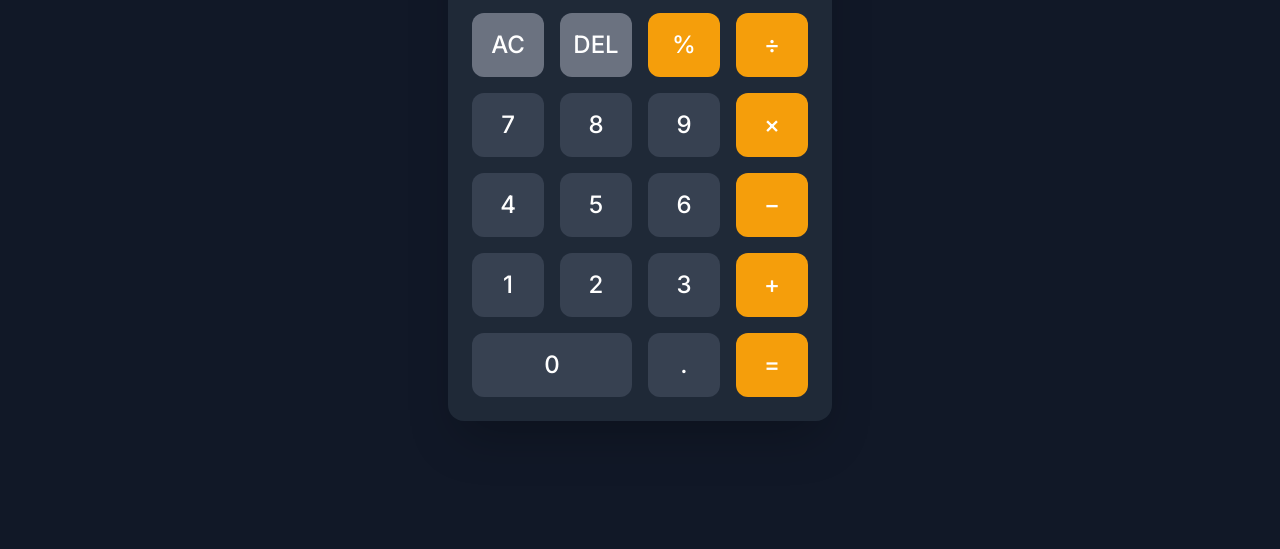
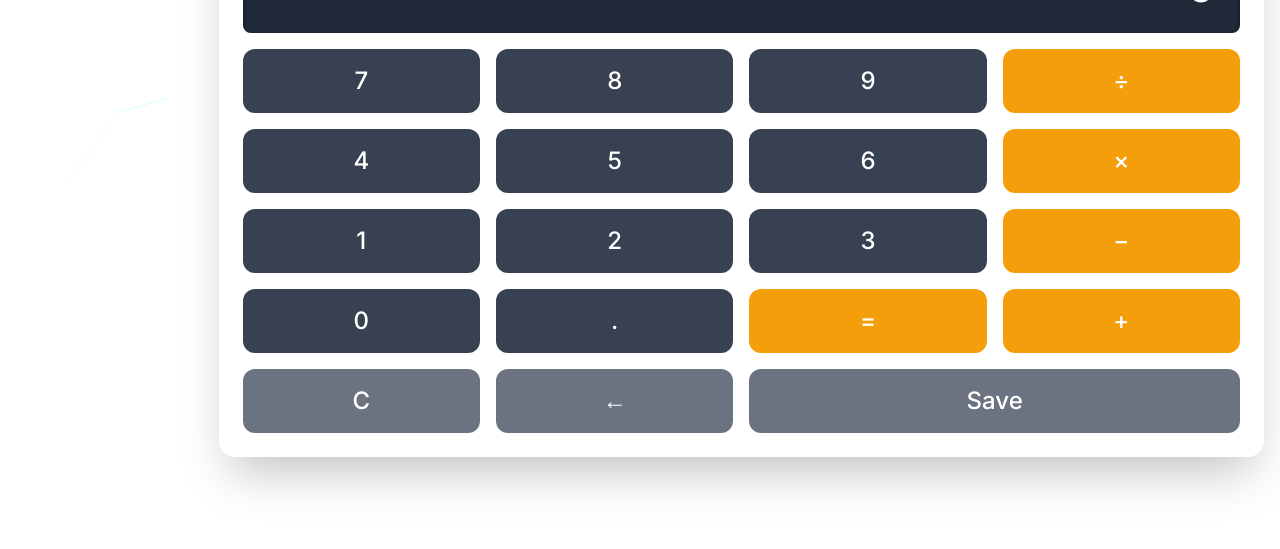
Before and after one commit to Anurag1742/CODSOFT, a plain HTML site: page CALCULATOR/index.html in a window 1280 px wide. Shown: the part 251-800 px from the top of the page. Drawn offline with nearby package versions, Linux system fonts and the light colour scheme.

Commit message:
Update index.html

```diff
--- a/CALCULATOR/index.html
+++ b/CALCULATOR/index.html
@@ -3,54 +3,110 @@
 <head>
     <meta charset="UTF-8">
     <meta name="viewport" content="width=device-width, initial-scale=1.0">
-    <title>Modern Calculator</title>
+    <title>Smart Calculator</title>
     <!-- Link to Tailwind CSS CDN -->
     <script src="https://cdn.tailwindcss.com"></script>
     <!-- Link to Google Fonts -->
     <link href="https://fonts.googleapis.com/css2?family=Inter:wght@400;500;700&display=swap" rel="stylesheet">
     <!-- Link to your custom stylesheet -->
     <link rel="stylesheet" href="style.css">
+    <script src="https://cdn.jsdelivr.net/npm/particles.js@2.0.0/particles.min.js"></script>
+
 </head>
-<body class="bg-gray-900 flex items-center justify-center min-h-screen">
+<body class="flex items-center justify-center min-h-screen p-4">
+    <div id="particles-js"></div>
 
-    <div class="calculator-container bg-gray-800 shadow-2xl rounded-2xl p-6 w-full max-w-sm mx-auto">
+<div class="main-wrapper flex flex-wrap items-start justify-center gap-8 w-full max-w-[1400px]">
+        <!-- Calculator -->
+        <!-- The "max-w-xs" class has been removed from this div -->
+        <div class="calculator-container bg-white shadow-2xl rounded-2xl p-6 w-full relative">
+            <!-- History Toggle Button -->
+            <button id="history-toggle-btn" class="history-toggle-btn">History</button>
+
+            <h1 class="text-2xl font-bold text-gray-700 mb-4">Smart Calculator</h1>
             <!-- Display Screen -->
             <div id="display" class="display">0</div>
 
             <!-- Calculator Buttons Grid -->
             <div class="calculator-grid">
-            <!-- Row 1 -->
-            <button class="btn btn-func">AC</button>
-            <button class="btn btn-func">DEL</button>
-            <button class="btn btn-op">%</button>
-            <button class="btn btn-op">÷</button>
-
-            <!-- Row 2 -->
                 <button class="btn btn-num">7</button>
                 <button class="btn btn-num">8</button>
                 <button class="btn btn-num">9</button>
-            <button class="btn btn-op">×</button>
+                <button class="btn btn-op">÷</button>
 
-            <!-- Row 3 -->
                 <button class="btn btn-num">4</button>
                 <button class="btn btn-num">5</button>
                 <button class="btn btn-num">6</button>
-            <button class="btn btn-op">−</button>
+                <button class="btn btn-op">×</button>
 
-            <!-- Row 4 -->
                 <button class="btn btn-num">1</button>
                 <button class="btn btn-num">2</button>
                 <button class="btn btn-num">3</button>
+                <button class="btn btn-op">−</button>
+
+                <button class="btn btn-num">0</button>
+                <button class="btn btn-num">.</button>
+                <button class="btn btn-op">=</button>
                 <button class="btn btn-op">+</button>
 
-            <!-- Row 5 -->
-            <button class="btn btn-num btn-span-2">0</button>
-            <button class="btn btn-num">.</button>
-            <button class="btn btn-op">=</button>
+                <button class="btn btn-func">C</button>
+                <button class="btn btn-func">←</button>
+                <button class="btn btn-func btn-span-2">Save</button>
+            </div>
+        </div>
+
+            <script>
+        particlesJS("particles-js", {
+            particles: {
+                number: { value: 80, density: { enable: true, value_area: 800 } },
+                color: { value: "#ffffff" },
+                shape: { type: "circle" },
+                opacity: { value: 0.5 },
+                size: { value: 3, random: true },
+                line_linked: {
+                    enable: true,
+                    distance: 150,
+                    color: "#00ffff",
+                    opacity: 0.4,
+                    width: 1
+                },
+                move: {
+                    enable: true,
+                    speed: 2,
+                    direction: "none",
+                    out_mode: "out"
+                }
+            },
+            interactivity: {
+                detect_on: "canvas",
+                events: {
+                    onhover: { enable: true, mode: "grab" },
+                    onclick: { enable: true, mode: "push" },
+                    resize: true
+                },
+                modes: {
+                    grab: { distance: 140, line_linked: { opacity: 0.5 } },
+                    push: { particles_nb: 4 }
+                }
+            },
+            retina_detect: true
+        });
+    </script>
+
+        <!-- History Panel -->
+        <div id="history-panel" class="history-container bg-white shadow-2xl rounded-2xl p-6 w-full max-w-xs hidden">
+            <h2 class="text-2xl font-bold text-gray-700 mb-4 flex items-center">
+                <svg class="w-6 h-6 mr-2 text-gray-500" fill="none" stroke="currentColor" viewBox="0 0 24 24" xmlns="http://www.w3.org/2000/svg"><path stroke-linecap="round" stroke-linejoin="round" stroke-width="2" d="M12 8v4l3 3m6-3a9 9 0 11-18 0 9 9 0 0118 0z"></path></svg>
+                History
+            </h2>
+            <div id="history-list" class="history-list space-y-3">
+                <!-- History items will be injected here by JavaScript -->
+            </div>
         </div>
     </div>
 
     <!-- Link to your JavaScript file -->
     <script src="script.js"></script>
+
 </body>
 </html>
```
Lines whose indentation alone changed are shown as unchanged.
